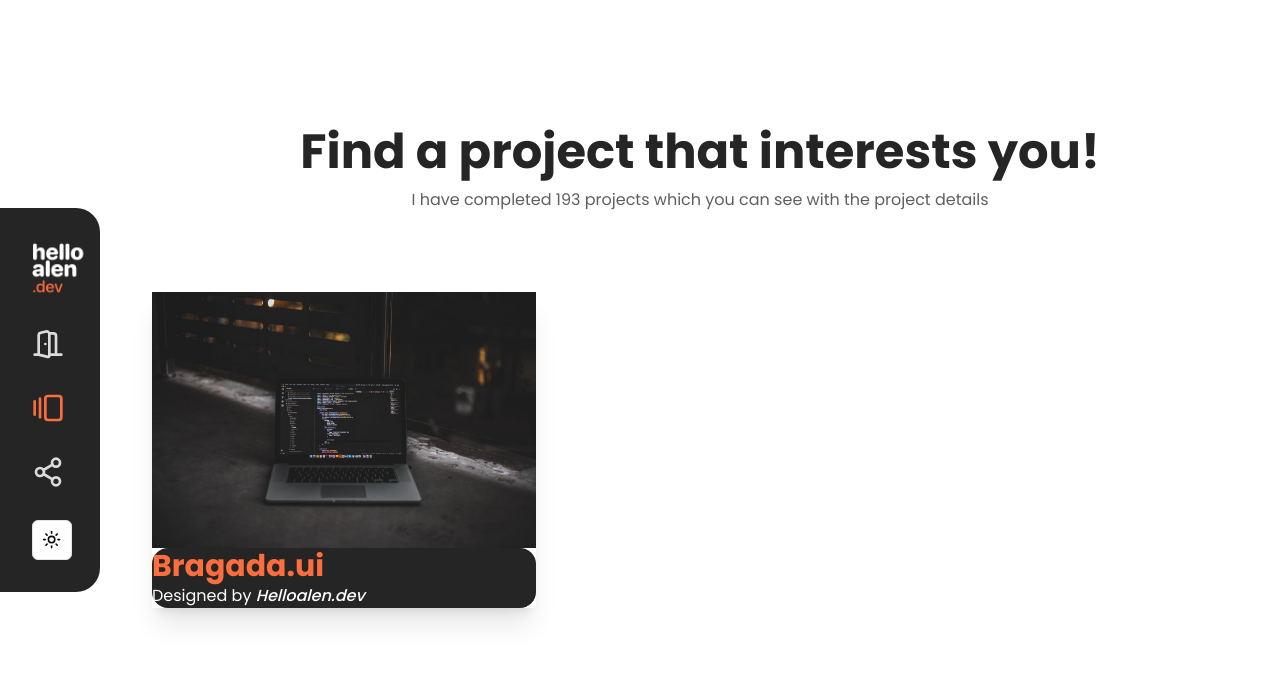
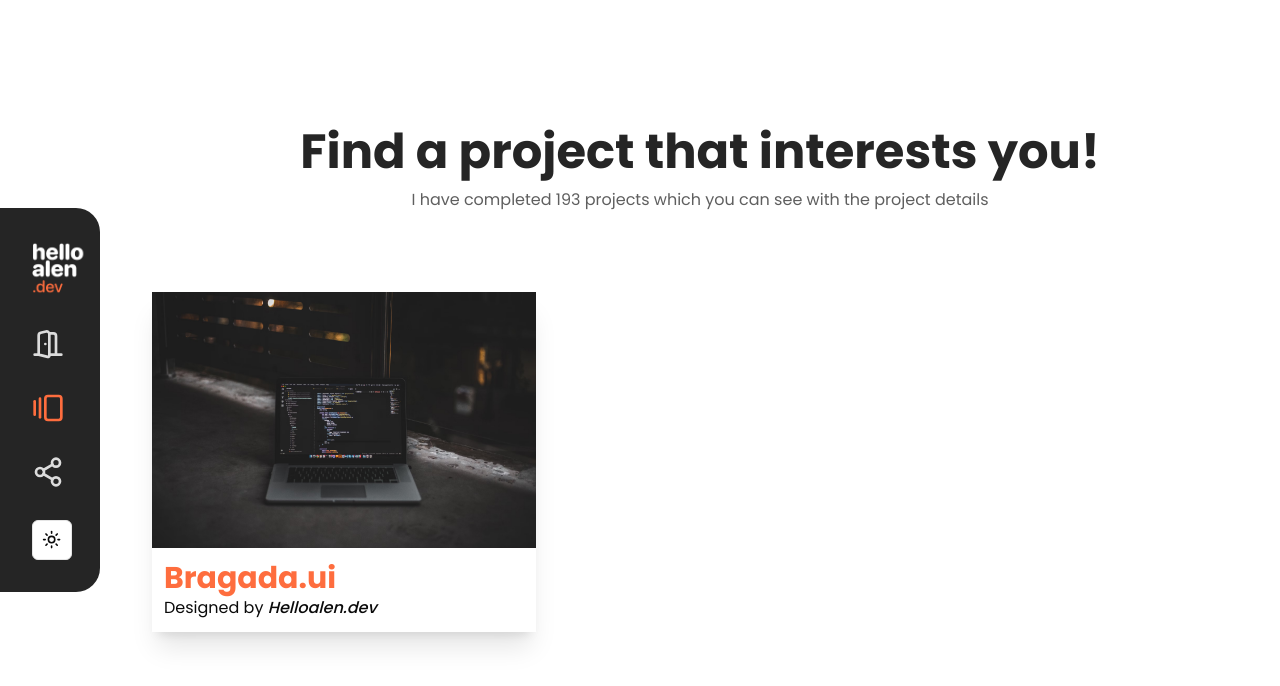
Before and after one commit to OneToDev/helloalen-dev, a Next.js app: page /portofolios in a window 1280 px wide. Shown: the top 686 px of the page. Built offline with nearby package versions, Linux system fonts and the light colour scheme.

Commit message:
Adjust card

```diff
--- a/app/portofolios/page.tsx
+++ b/app/portofolios/page.tsx
@@ -23,9 +23,9 @@
             <figure>
               <Image src={Thumbnail} alt='Thumbnail' />
             </figure>
-            <div className="card-body bg-maBlack rounded-2xl">
+            <div className="card-body p-3">
               <h2 className="card-title text-3xl font-bold text-maOrange">Bragada.ui</h2>
-              <p className='text-white'>Designed by <span className='italic font-medium'>Helloalen.dev</span></p>
+              <p>Designed by <span className='italic font-medium'>Helloalen.dev</span></p>
             </div>
           </div>
         </Link>
```
